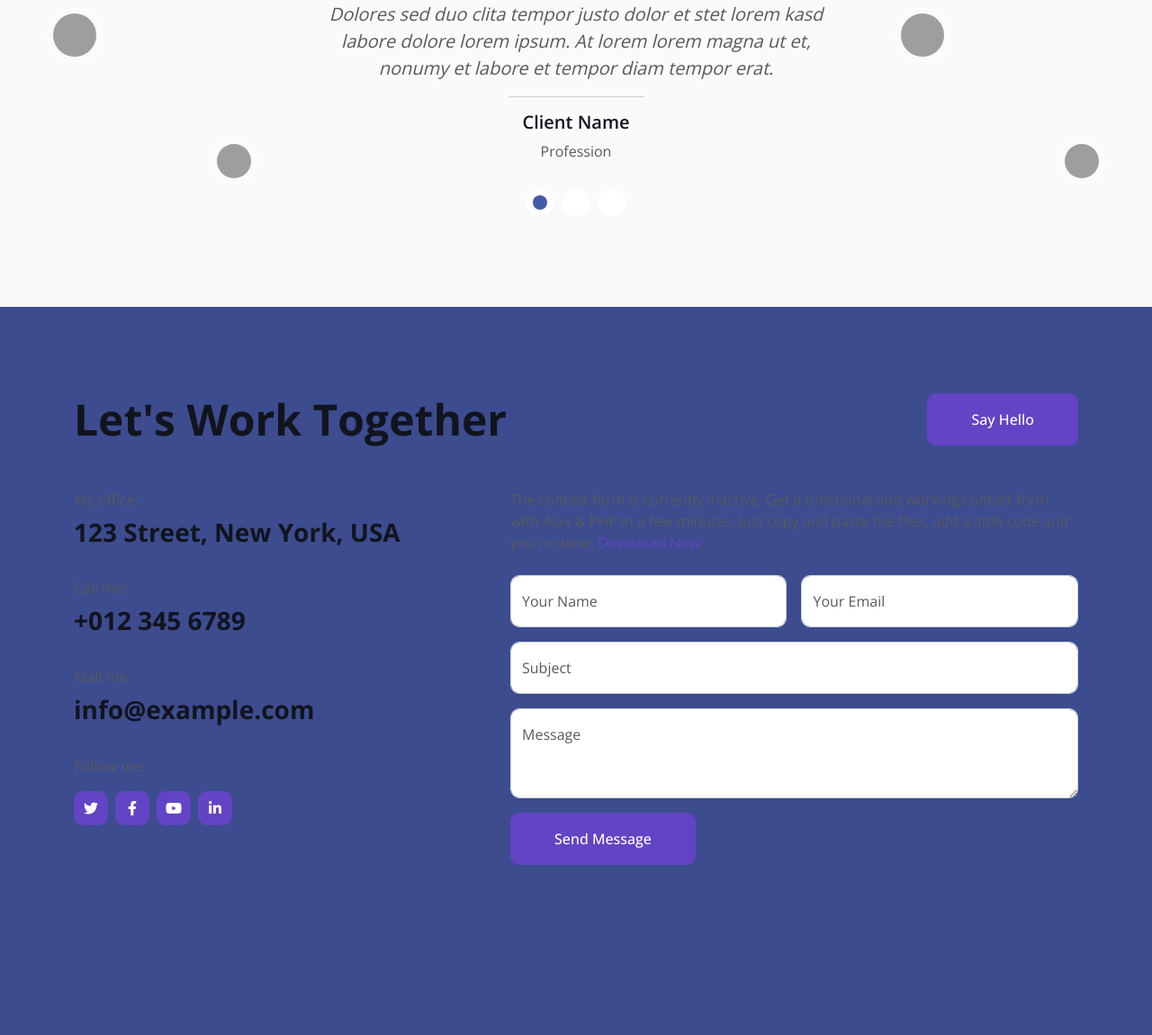
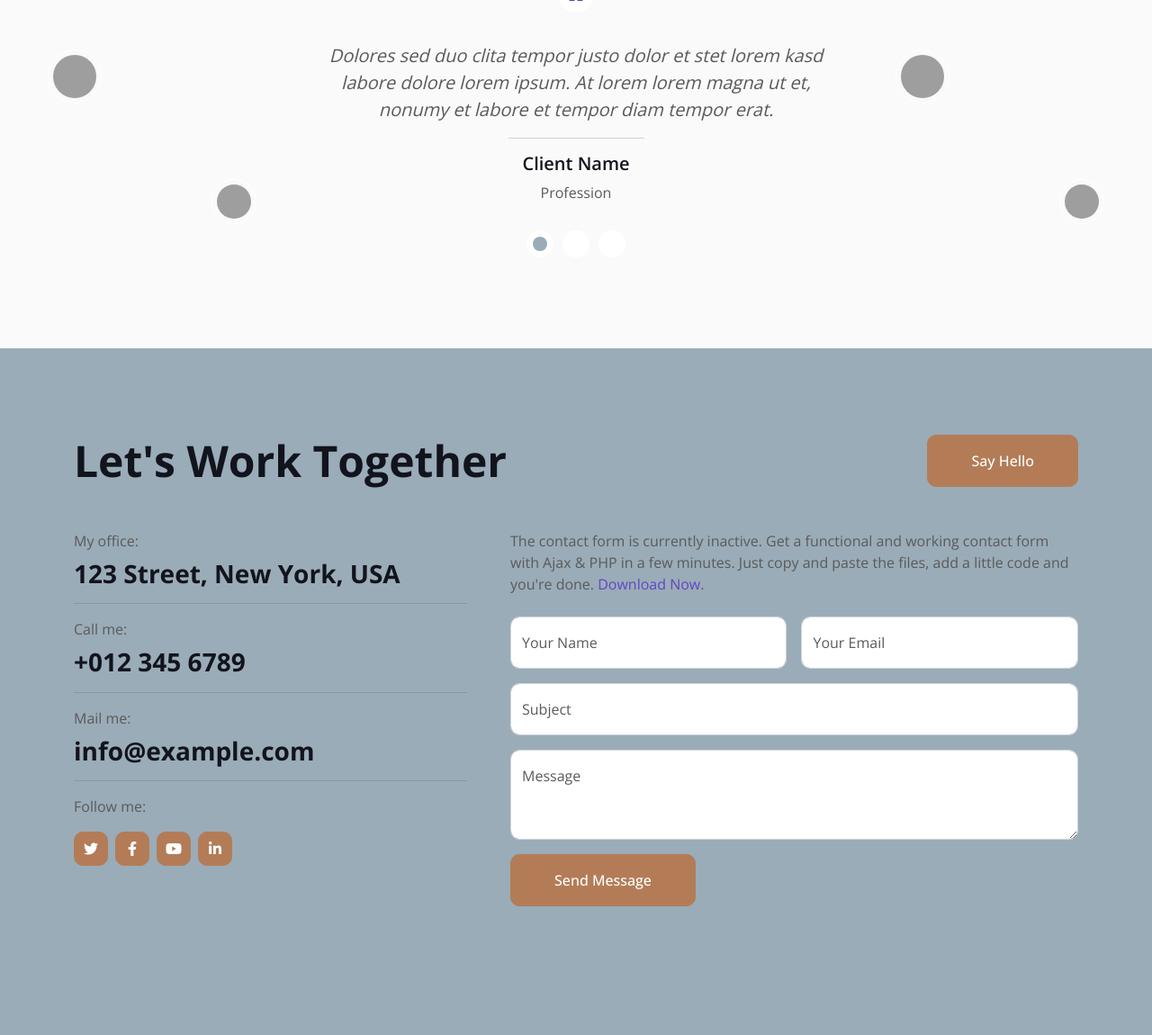
Before and after one commit to jitos-dev/mi-portfolio, a PHP site: page / in a window 1280 px wide. Shown: the part 4297-5447 px from the top of the page at 90% size. Run offline with PHP 8.4, Linux system fonts and the light colour scheme; some libraries are stand-ins or nearby versions; grey boxes are pictures that could not be loaded.

Commit message:
firs changes in colours app

```diff
--- a/css/style.css
+++ b/css/style.css
@@ -5,16 +5,21 @@
     --light: #FAFAFB;
     --dark: #12141D; */
 
-    --primary: #4559a9;
+    --primary: #9AACB8;
     --secondary: #ffffff;
-    --light: #dde1ff;
-    --dark: #3c4c8f;
+    --terciary: #B37C57;
+    --dark: #3C455C;
+    --dark-terciary: #60412B;
+    --light: #DDE2E3;
+    /* --dark: #9AACB8; */
+    /* --dark: #3c4c8f; */
     /* --dark: #001454; */
 }
 
 body {
-    background-color: var(--dark);
+    background-color: var(--primary);
 }
+
 
 .back-to-top {
     position: fixed;
@@ -56,10 +61,25 @@ body {
     transition: .5s;
 }
 
-.btn.btn-primary,
+.btn.btn-primary-portfolio {
+    color: var(--secondary);
+    background-color: var(--terciary);
+    border-color: var(--terciary);
+}
+
+/* .btn.btn-primary,
 .btn.btn-secondary {
-    color: #FFFFFF;
+    color: var(--secondary);
+    background-color: var(--terciary);
+    border-color: var(--terciary);
+} */
+
+.btn.btn-primary-portfolio:hover {
+    background-color: var(--dark-terciary);
+    border-color: var(--dark-terciary);
 }
+
+
 
 .btn-square {
     width: 38px;
@@ -122,6 +142,10 @@ body {
 
 #home img {
     max-width: 80% !important;
+}
+
+.yo-soy {
+    color: var(--light);
 }
 
 .typed-cursor {
--- a/index.html
+++ b/index.html
@@ -79,13 +79,16 @@
         <div class="container">
             <div class="row g-5 align-items-center">
                 <div class="col-lg-6 py-6 pb-0 pt-lg-0">
-                    <h3 class="text-primary mb-3">I'm</h3>
+                    <h3 class="yo-soy mb-3">Hola soy</h3>
                     <h1 class="display-3 mb-3">Juanjo García</h1>
+                    <h2 class="yo-soy">Full Stack developer junior</h2>
                     <h2 class="typed-text-output d-inline"></h2>
-                    <div class="typed-text d-none">Web Designer, Web Developer, Front End Developer, Apps Designer, Apps
+                    <div class="typed-text d-none">Android Developer, Spring Boot, Spring Cloud, Microservicios, Angular
+                        Developer, Apps
+                        Designer, Apps
                         Developer</div>
                     <div class="d-flex align-items-center pt-5">
-                        <a href="" class="btn btn-primary py-3 px-4 me-5">Download CV</a>
+                        <a href="" class="btn btn-primary-portfolio py-3 px-4 me-5">Download CV</a>
                         <button type="button" class="btn-play" data-bs-toggle="modal"
                             data-src="https://www.youtube.com/embed/DWRcNpR6Kdc" data-bs-target="#videoModal">
                             <span></span>
@@ -142,7 +145,7 @@
                     <p class="mb-3"><i class="far fa-check-circle text-primary me-3"></i>Afordable Prices</p>
                     <p class="mb-3"><i class="far fa-check-circle text-primary me-3"></i>High Quality Product</p>
                     <p class="mb-3"><i class="far fa-check-circle text-primary me-3"></i>On Time Project Delivery</p>
-                    <a class="btn btn-primary py-3 px-5 mt-3" href="">Read More</a>
+                    <a class="btn btn-primary-portfolio py-3 px-5 mt-3" href="">Read More</a>
                 </div>
                 <div class="col-lg-6 wow fadeInUp" data-wow-delay="0.5s">
                     <div class="row g-3 mb-4">
@@ -332,7 +335,7 @@
                     <h1 class="display-5 mb-0">My Services</h1>
                 </div>
                 <div class="col-lg-6 text-lg-end">
-                    <a class="btn btn-primary py-3 px-5" href="">Hire Me</a>
+                    <a class="btn btn-primary-portfolio py-3 px-5" href="">Hire Me</a>
                 </div>
             </div>
             <div class="row g-4">
@@ -490,7 +493,7 @@
                     <h1 class="display-5 mb-0">Team Members</h1>
                 </div>
                 <div class="col-lg-6 text-lg-end">
-                    <a class="btn btn-primary py-3 px-5" href="">Contact Us</a>
+                    <a class="btn btn-primary-portfolio py-3 px-5" href="">Contact Us</a>
                 </div>
             </div>
             <div class="row g-4">
@@ -618,7 +621,7 @@
                     <h1 class="display-5 mb-0">Let's Work Together</h1>
                 </div>
                 <div class="col-lg-6 text-lg-end">
-                    <a class="btn btn-primary py-3 px-5" href="">Say Hello</a>
+                    <a class="btn btn-primary-portfolio py-3 px-5" href="">Say Hello</a>
                 </div>
             </div>
             <div class="row g-5">
@@ -634,10 +637,12 @@
                     <hr class="w-100">
                     <p class="mb-2">Follow me:</p>
                     <div class="d-flex pt-2">
-                        <a class="btn btn-square btn-primary me-2" href=""><i class="fab fa-twitter"></i></a>
-                        <a class="btn btn-square btn-primary me-2" href=""><i class="fab fa-facebook-f"></i></a>
-                        <a class="btn btn-square btn-primary me-2" href=""><i class="fab fa-youtube"></i></a>
-                        <a class="btn btn-square btn-primary me-2" href=""><i class="fab fa-linkedin-in"></i></a>
+                        <a class="btn btn-square btn-primary-portfolio me-2" href=""><i class="fab fa-twitter"></i></a>
+                        <a class="btn btn-square btn-primary-portfolio me-2" href=""><i
+                                class="fab fa-facebook-f"></i></a>
+                        <a class="btn btn-square btn-primary-portfolio me-2" href=""><i class="fab fa-youtube"></i></a>
+                        <a class="btn btn-square btn-primary-portfolio me-2" href=""><i
+                                class="fab fa-linkedin-in"></i></a>
                     </div>
                 </div>
                 <div class="col-lg-7 col-md-6 wow fadeInUp" data-wow-delay="0.5s">
@@ -672,7 +677,7 @@
                                 </div>
                             </div>
                             <div class="col-12">
-                                <button class="btn btn-primary py-3 px-5" type="submit">Send Message</button>
+                                <button class="btn btn-primary-portfolio py-3 px-5" type="submit">Send Message</button>
                             </div>
                         </div>
                     </form>
@@ -718,7 +723,7 @@
 
 
     <!-- Back to Top -->
-    <a href="#" class="btn btn-lg btn-primary btn-lg-square back-to-top"><i class="bi bi-arrow-up"></i></a>
+    <a href="#" class="btn btn-lg btn-primary-portfolio btn-lg-square back-to-top"><i class="bi bi-arrow-up"></i></a>
 
 
     <!-- JavaScript Libraries -->
```
